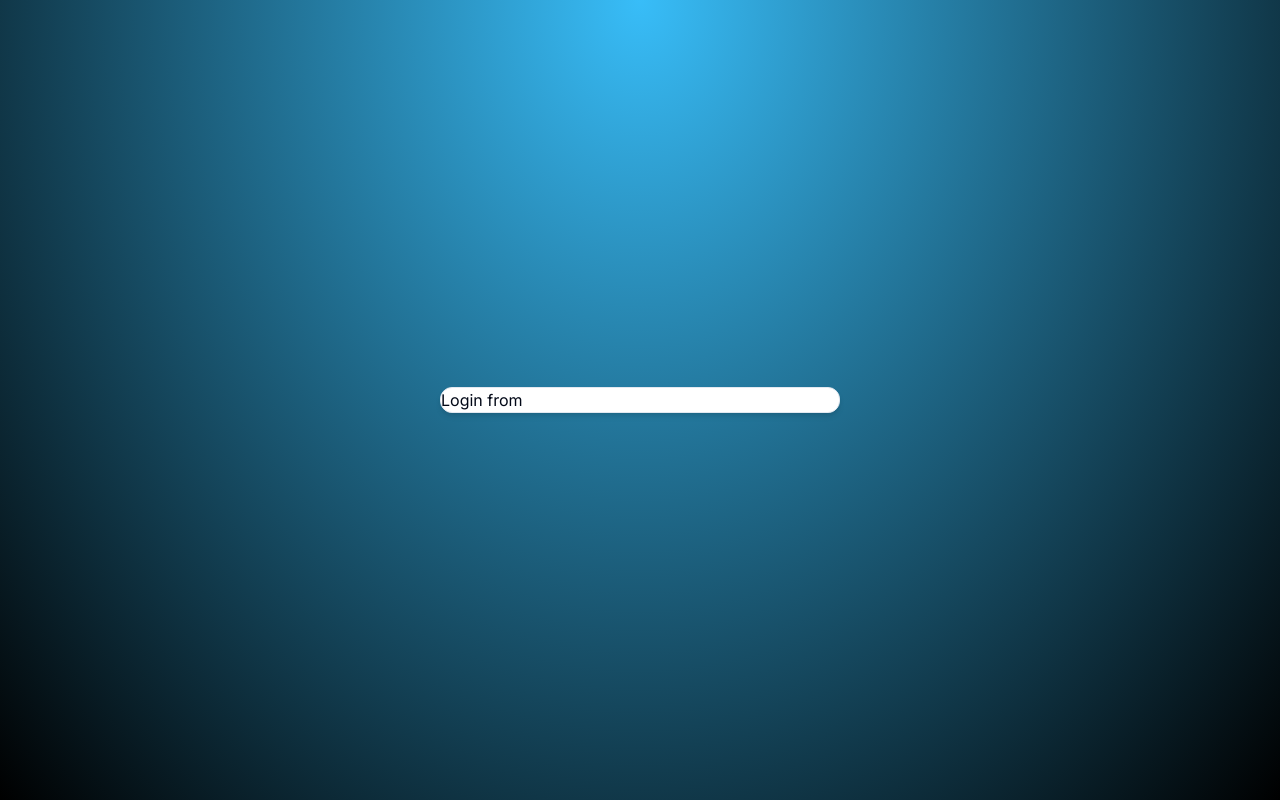
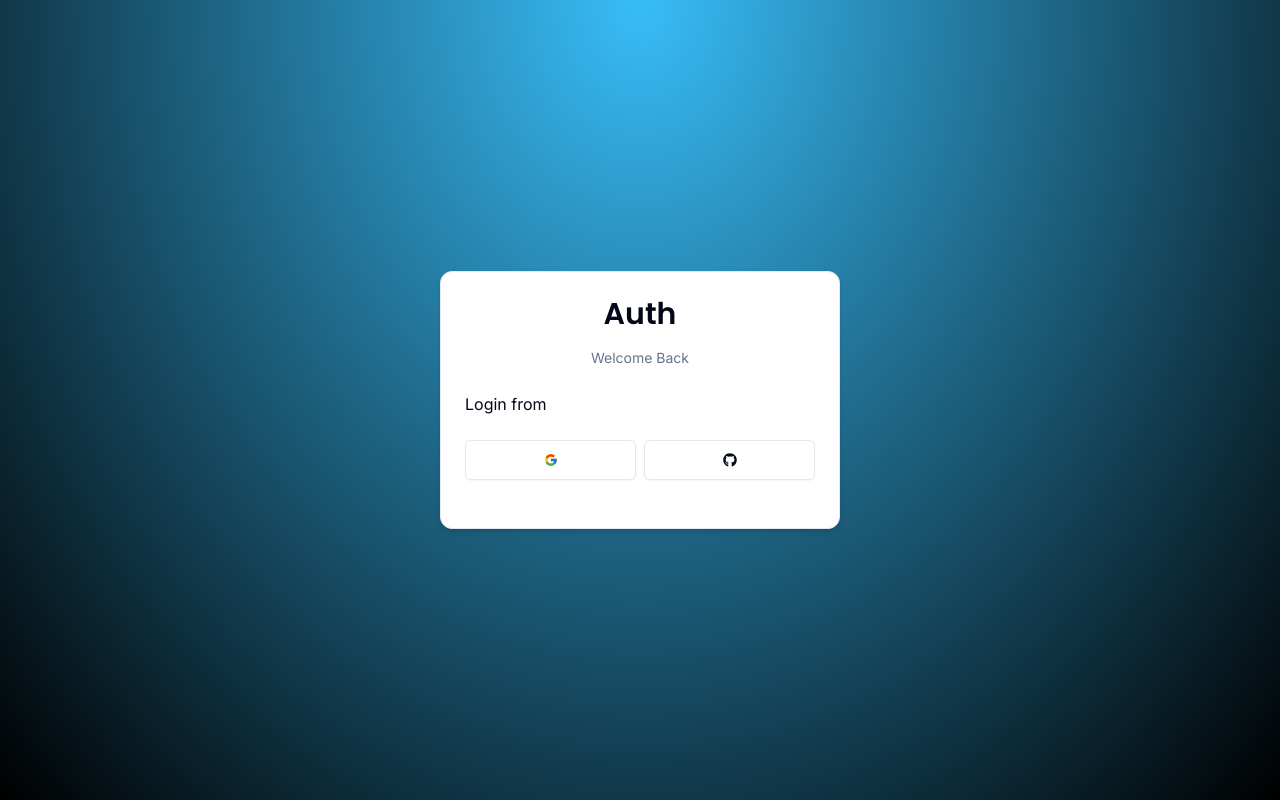
Before and after one commit to recess-edTech/heimdall_odin_migrate, a Next.js app: page /auth/login in a window 1280 px wide. Built offline with nearby package versions, Linux system fonts and the light colour scheme.

Commit message:
created UI for the application

```diff
--- a/components/auth/CardWrapper.tsx
+++ b/components/auth/CardWrapper.tsx
@@ -2,6 +2,8 @@
 
 import React from "react";
 import {Card, CardContent, CardFooter, CardHeader} from "@/components/ui/card";
+import {Header} from "@/components/auth/header";
+import {Social} from "@/components/auth/social";
 
 interface CardWrapperProps {
     children: React.ReactNode;
@@ -11,10 +13,25 @@
     showSocial: Boolean;
 }
 
-export const CardWrapper =({children, headerLabel, backButtonLabel, backButtonHref, showSocial}: CardWrapperProps)=>{
+export const CardWrapper = ({children, headerLabel, backButtonLabel, backButtonHref, showSocial}: CardWrapperProps) => {
     return (
         <Card className="w-[400px] shadow-md">
-            {children}
+            <CardHeader>
+                <Header label={headerLabel}/>
+            </CardHeader>
+            <CardContent>
+                {children}
+            </CardContent>
+            {
+                showSocial && (
+                    <CardFooter>
+                        <Social/>
+                    </CardFooter>
+                )
+            }
+            <CardFooter>
+
+            </CardFooter>
         </Card>
     )
 }
--- /dev/null
+++ b/components/auth/social.tsx
@@ -0,0 +1,30 @@
+"use client"
+import {FcGoogle} from "react-icons/fc";
+import {Button} from "@/components/ui/button";
+import {FaGithub} from "react-icons/fa";
+
+export const Social = () => {
+    return (
+        <div className="flex items-center w-full gap-x-2">
+            <Button
+                size="lg"
+                className="w-full"
+                variant="outline"
+                onClick={() => {
+                }}
+            >
+                <FcGoogle className="h5 -w5"/>
+            </Button>
+
+            <Button
+                size="lg"
+                className="w-full"
+                variant="outline"
+                onClick={() => {
+                }}
+            >
+                <FaGithub className="h5 -w5"/>
+            </Button>
+        </div>
+    )
+}
--- a/package.json
+++ b/package.json
@@ -16,6 +16,7 @@
     "next": "14.0.4",
     "react": "^18",
     "react-dom": "^18",
+    "react-icons": "^4.12.0",
     "tailwind-merge": "^2.2.0",
     "tailwindcss-animate": "^1.0.7"
   },
```
Also changed, not shown: 1 other file (tests, documents, lock files or other folders).
